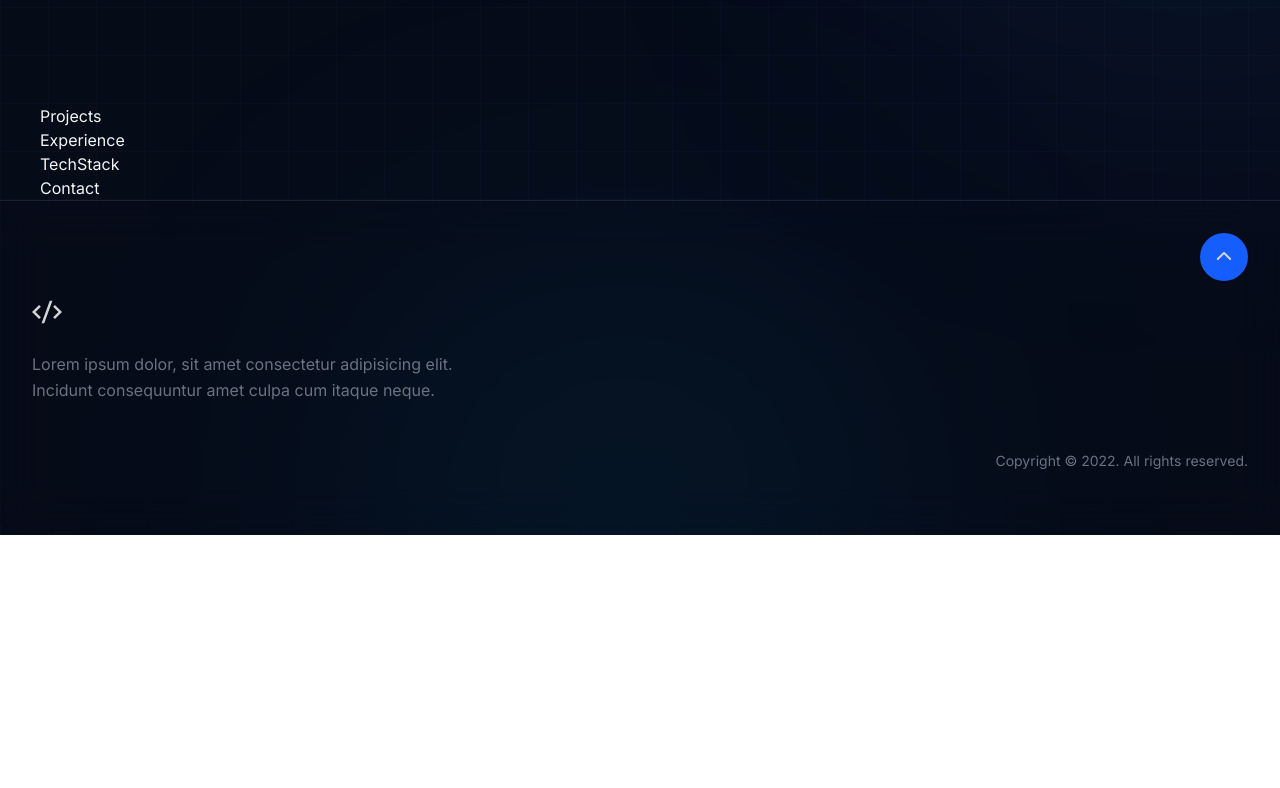
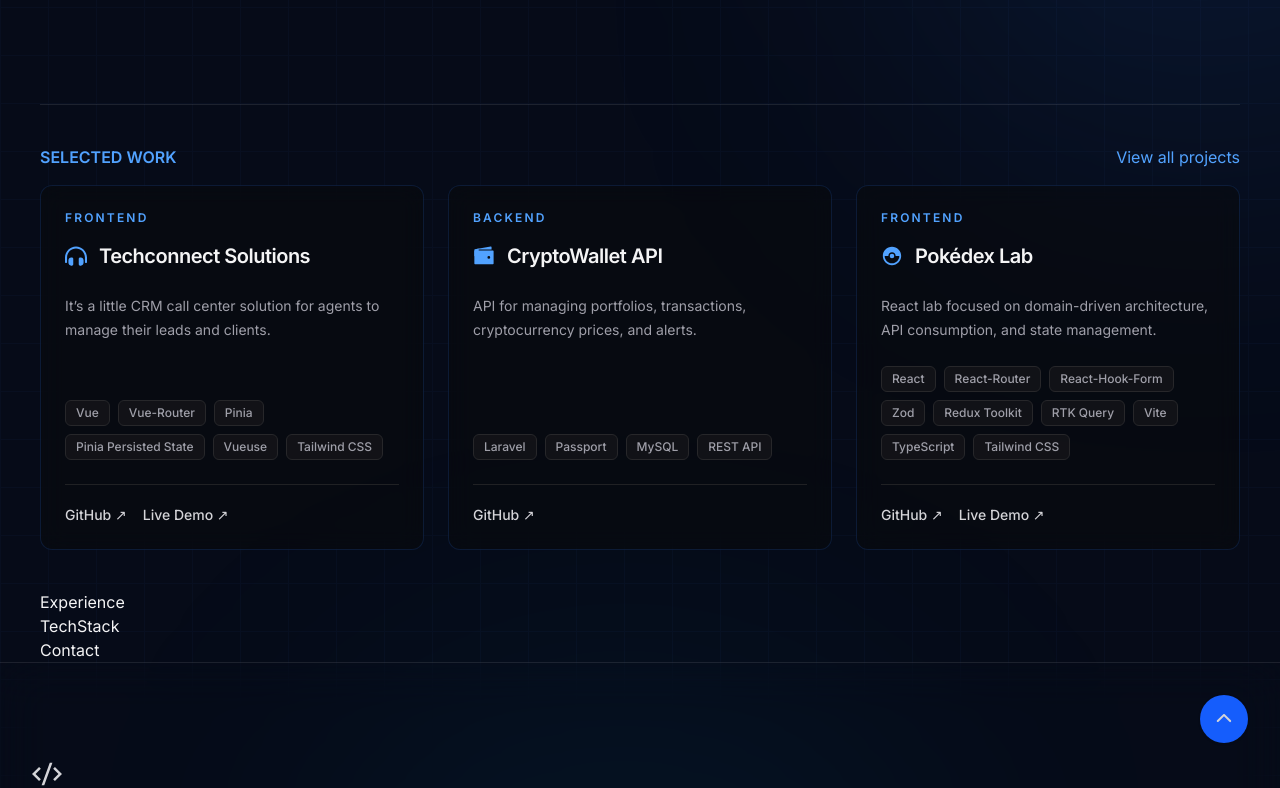
Before and after one commit to cr-gcc/portfolio, a React (Vite) app: page / in a window 1280 px wide. Shown: the part 761-1549 px from the top of the page. Before the commit the page ends 1296 px from the top, so only its background shows below. Built offline with nearby package versions, Linux system fonts and the light colour scheme.

Commit message:
Proyectos Home

```diff
--- /dev/null
+++ b/src/data/projects.ts
@@ -0,0 +1,70 @@
+import type { Project } from "@sections/projects/types/projects.types";
+
+export const projects: Project[] = [
+    {
+        slug: "cc-master",
+        name: "Techconnect Solutions",
+        icon: "FaHeadphonesAlt",
+        description: "It’s a little CRM call center solution for agents to manage their leads and clients.",
+        technologies: ["Vue", "Vue-Router", "Pinia", "Pinia Persisted State", "Vueuse", "Tailwind CSS"],
+        github: "https://github.com/cr-gcc/cc-master.git",
+        demo: "https://cc-master.vercel.app/",
+        typeProject: "Frontend",
+        featured: true,
+    },
+    {
+        slug: "crypto-wallet",
+        name: "CryptoWallet API",
+        icon: "IoWalletSharp",
+        description: "API for managing portfolios, transactions, cryptocurrency prices, and alerts.",
+        technologies: ["Laravel", "Passport", "MySQL", "REST API"],
+        github: "https://github.com/cr-gcc/cripto_wallet_api",
+        demo: "",
+        typeProject: "Backend",
+        featured: true,
+    },
+    {
+        slug: "pokedex-lab",
+        name: "Pokédex Lab",
+        icon: "MdCatchingPokemon",
+        description: "React lab focused on domain-driven architecture, API consumption, and state management.",
+        technologies: ["React", "React-Router", "React-Hook-Form", "Zod", "Redux Toolkit", "RTK Query", "Vite", "TypeScript", "Tailwind CSS"],
+        github: "https://github.com/cr-gcc/pokedex-lab",
+        demo: "https://pokedex-lab.vercel.app/",
+        typeProject: "Frontend",
+        featured: true,
+    },
+    {
+        slug: "cv-creator",
+        name: "CV Creator",
+        icon: "GrDocumentUser",
+        description: "It is a mini-Canva for creating CVs, allowing users to download their CVs in PDF format. This version implements the application's basic features.",
+        technologies: ["Vue", "Vue-Router", "Pinia", "Pinia Persisted State", "Vueuse", "Vite", "TypeScript", "Tailwind CSS", "Axios", "html2pdf.js", "jsPDF"],
+        github: "https://github.com/cr-gcc/cv-creator.git",
+        demo: "",
+        typeProject: "Frontend",
+        featured: false,
+    },
+    {
+        slug: "rep_bnt_api",
+        name: "API Reporting",
+        icon: "GrDocumentPerformance",
+        description: "It is a web API developed to simplify the management and automation of internal reports.",
+        technologies: ["Laravel", "Passport", "Mysql", "REST API"],
+        github: "https://github.com/cr-gcc/API-Reporting-BNT.git",
+        demo: "",
+        typeProject: "Backend",
+        featured: false,
+    },
+    {
+        slug: "bitacora-diplomados",
+        name: "Bitacora Diplomados",
+        icon: "GrDocumentText",
+        description: "It is a website that serves as a platform for managing diplomas and checking the calendar of activities.",
+        technologies: ["Vue", "Vue-Router", "Pinia", "Pinia Persisted State", "Vite", "Tailwind CSS", "Axios"],
+        github: "https://github.com/cr-gcc/bitacora-diplomados.git",
+        demo: "",
+        typeProject: "Frontend",
+        featured: false,
+    },
+];
--- a/src/sections/hero/Hero.tsx
+++ b/src/sections/hero/Hero.tsx
@@ -6,7 +6,7 @@
 
 export function Hero() {
     return (
-        <section className="flex min-h-screen items-center py-20 lg:py-24">
+        <section className="flex min-h-screen items-center py-20 lg:py-16">
             <div className="grid w-full items-start gap-14 lg:grid-cols-[1.1fr_0.9fr]">
                 <div className="space-y-7">
                     <p className="text-base font-semibold uppercase tracking-[0.22em] text-blue-400">
--- /dev/null
+++ b/src/sections/projects/ProjectCard.tsx
@@ -0,0 +1,88 @@
+import { FaHeadphonesAlt } from "react-icons/fa";
+import { IoWalletSharp } from "react-icons/io5";
+import { MdCatchingPokemon } from "react-icons/md";
+import { GrDocumentUser, GrDocumentPerformance, GrDocumentText } from "react-icons/gr";
+import type { IconType } from "@sections/projects/types/projects.types";
+import type { ProjectCardProps } from "@sections/projects/types/projects.types";
+import type { IconType as ReactIconType } from "react-icons";
+
+const iconMap: Record<IconType, ReactIconType> = {
+    FaHeadphonesAlt,
+    IoWalletSharp,
+    MdCatchingPokemon,
+    GrDocumentUser,
+    GrDocumentPerformance,
+    GrDocumentText,
+};
+
+export function ProjectCard({ project }: ProjectCardProps) {
+    return (
+        <article
+            className="
+                group
+                flex h-full flex-col
+                rounded-xl
+                border border-blue-500/15
+                bg-zinc-950/45
+                p-6
+                backdrop-blur-md
+                transition
+                duration-300
+                hover:-translate-y-1
+                hover:border-blue-400/30
+                hover:bg-zinc-900/60
+                hover:shadow-2xl
+                hover:shadow-blue-950/20"
+        >
+            <span className="mb-4 text-xs font-semibold uppercase tracking-[0.18em] text-blue-400">
+                {project.typeProject}
+            </span>
+            <div className="mb-3 flex items-center gap-3">
+                {(() => { const Icon = iconMap[project.icon]; return <Icon className="block text-blue-400" size={22} />; })()}
+                <h3 className="text-xl font-semibold tracking-tight text-zinc-100">
+                    {project.name}
+                </h3>
+            </div>
+            <p className="mt-3 flex-1 text-sm leading-6 text-zinc-400">
+                {project.description}
+            </p>
+            <div className="mt-6 flex flex-wrap gap-2">
+                {project.technologies.map((technology) => (
+                    <span
+                        key={technology}
+                        className="
+                                rounded-md
+                                border border-zinc-800
+                                bg-zinc-900/70
+                                px-2.5 py-1
+                                text-xs font-medium
+                                text-zinc-400"
+                    >
+                        {technology}
+                    </span>
+                ))}
+            </div>
+
+            <div className="mt-6 flex items-center gap-4 border-t border-zinc-800/80 pt-5">
+                <a
+                    href={project.github}
+                    target="_blank"
+                    rel="noreferrer"
+                    className="text-sm font-medium text-zinc-300 transition hover:text-blue-400"
+                >
+                    GitHub ↗
+                </a>
+
+                {project.demo && (
+                    <a
+                        href={project.demo}
+                        target="_blank"
+                        rel="noreferrer"
+                        className="text-sm font-medium text-zinc-300 transition hover:text-blue-400">
+                        Live Demo ↗
+                    </a>
+                )}
+            </div>
+        </article>
+    );
+}
--- a/src/sections/projects/Projects.tsx
+++ b/src/sections/projects/Projects.tsx
@@ -1,5 +1,33 @@
+import { Link } from "react-router"
+import { projects } from "@/data/projects"
+import { ProjectCard } from "./ProjectCard"
+
 export function Projects() {
     return (
-        <div>Projects</div>
+        <div className="w-full border-t border-zinc-200/10">
+            <section className="py-10">
+                <div className="mb-4 flex justify-between">
+                    <span className="text-base font-semibold uppercase text-blue-400">
+                        Selected work
+                    </span>
+                    <Link
+                        to="/projects"
+                        className="text-base text-blue-400"
+                    >
+                        View all projects
+                    </Link>
+                </div>
+                <div className="grid gap-6 md:grid-cols-2 lg:grid-cols-3">
+                    {projects.map((project) => (
+                        project.featured && (
+                            <ProjectCard
+                                key={project.slug}
+                                project={project}
+                            />
+                        )
+                    ))}
+                </div>
+            </section>
+        </div>
     )
 }
--- /dev/null
+++ b/src/sections/projects/types/projects.types.ts
@@ -0,0 +1,22 @@
+export type IconType = "FaHeadphonesAlt" | "IoWalletSharp" | "MdCatchingPokemon" | "GrDocumentUser" | "GrDocumentPerformance" | "GrDocumentText";
+
+export type ProjectType =
+    | "Frontend"
+    | "Backend"
+    | "Full Stack";
+
+export interface Project {
+    slug: string;
+    name: string;
+    icon: IconType;
+    description: string;
+    technologies: string[];
+    github: string;
+    demo?: string;
+    typeProject: ProjectType;
+    featured: boolean;
+}
+
+export interface ProjectCardProps {
+    project: Project;
+}
```
